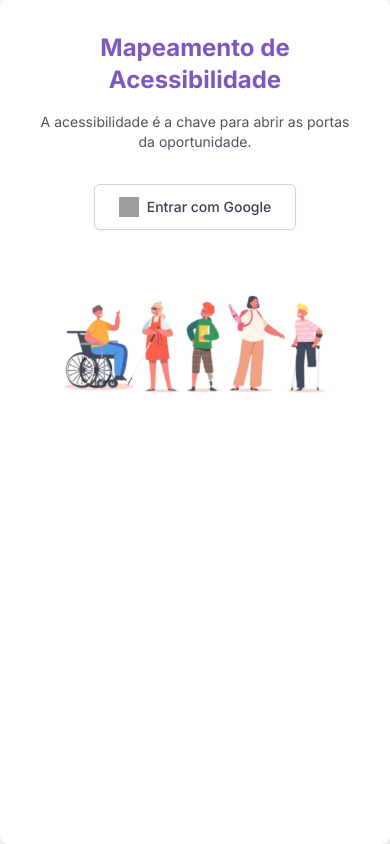
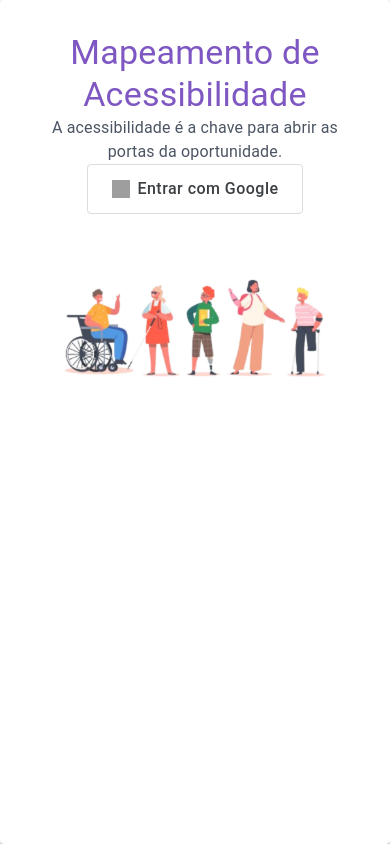
Before and after one commit to joselisboaa/TCC-Front, a Next.js app: page / in a window 390 px wide. Built offline with nearby package versions, Linux system fonts and the light colour scheme; grey boxes are pictures that could not be loaded.

Commit message:
feat: improving UX putting a loading when JWT is processed

```diff
--- a/src/app/page.tsx
+++ b/src/app/page.tsx
@@ -6,19 +6,32 @@ import Image from "next/image";
 import Cookies from "js-cookie";
 import fetchRequest from "../utils/fetchRequest";
 import useVerifyAuth from "@/utils/hooks/useVerifyAuth";
+import { Backdrop, CircularProgress, Button, Paper, Typography } from "@mui/material";
+
 
 const SearchHandler = ({ router }: { router: ReturnType<typeof useRouter> }) => {
   const searchParams = useSearchParams() as ReadonlyURLSearchParams;
   const search = searchParams.get("code");
+  const [loadingJWT, setLoadingJWT] = useState(false);
 
   useEffect(() => {
     if (search) {
+      setLoadingJWT(true);
       Cookies.set("jwt", search);
+    }
+  }, [search]);
+
+  useEffect(() => {
+    if (loadingJWT) {
       router.push("/home");
     }
-  }, [search, router]);
+  }, [loadingJWT, router]);
 
-  return null;
+  return (
+    <Backdrop open={loadingJWT} sx={{ color: "#fff", zIndex: (theme) => theme.zIndex.drawer + 1 }}>
+      <CircularProgress color="inherit" />
+    </Backdrop>
+  );
 };
 
 const LoginPage = () => {
@@ -65,42 +78,70 @@ const LoginPage = () => {
 
   return (
     <div className="flex min-h-screen w-full items-center justify-center bg-gray-100">
-      <div className="flex flex-col items-center bg-white p-8 rounded-lg shadow-lg text-center w-full max-w-4xl h-full min-h-screen md:min-h-0 md:h-auto">
-        <Suspense fallback={<div>Carregando...</div>}>
+      <Paper className="flex flex-col items-center p-8 rounded-lg shadow-lg text-center w-full max-w-4xl h-full min-h-screen md:min-h-0 md:h-auto">
+        <Suspense fallback={
+          <Backdrop open={isVerifying} sx={{ color: "#fff", zIndex: (theme) => theme.zIndex.drawer + 1 }}>
+            <CircularProgress color="inherit" />
+          </Backdrop>
+        }>
           <SearchHandler router={router} />
         </Suspense>
 
-        <h1 className="text-2xl sm:text-3xl lg:text-4xl font-bold text-main_theme mb-4">
+        <Typography variant="h4" component="h1" className="mb-4 text-main_theme">
           Mapeamento de Acessibilidade
-        </h1>
-        <p className="text-sm sm:text-base lg:text-lg text-gray-600 mb-8">
+        </Typography>
+        <Typography variant="body1" className="mb-8 text-gray-600">
           A acessibilidade é a chave para abrir as portas da oportunidade.
-        </p>
+        </Typography>
 
         {errorMessage && (
-          <p className="text-red-500 mb-4 text-sm sm:text-base">{errorMessage}</p>
+          <Typography color="error" className="mb-4">
+            {errorMessage}
+          </Typography>
         )}
-
-        <button
+        <Button
+          variant="outlined"
           onClick={handleGoogleLogin}
-          className={`flex items-center justify-center py-3 px-6 border border-gray-300 rounded-md shadow-sm text-sm sm:text-base lg:text-lg font-medium text-gray-700 bg-white hover:bg-gray-50 focus:outline-none transition duration-150 ${
-            loading ? "opacity-50 cursor-not-allowed" : ""
-          }`}
           disabled={loading}
-        >
+          sx={{
+            display: 'flex',
+            alignItems: 'center',
+            justifyContent: 'center',
+            padding: '10px 24px',
+            border: '1px solid #dadce0',
+            borderRadius: '4px',
+            boxShadow: 'none',
+            fontSize: '16px',
+            fontWeight: 500,
+            color: '#3c4043',
+            backgroundColor: '#ffffff',
+            textTransform: 'none',
+            '&:hover': {
+              backgroundColor: '#f8f9fa',
+              boxShadow: 'none',
+            },
+            '&:focus': {
+              outline: 'none',
+            },
+            transition: 'background-color 150ms ease',
+            opacity: loading ? 0.5 : 1,
+            cursor: loading ? 'not-allowed' : 'pointer',
+            minWidth: '120px',
+          }}
+          >
           {loading ? (
-            <span>Carregando...</span>
+            <CircularProgress size={18} color="inherit" />
           ) : (
             <>
               <img
                 src="https://developers.google.com/identity/images/g-logo.png"
                 alt="Google Logo"
-                className="w-5 h-5 sm:w-6 sm:h-6 mr-2"
+                style={{ width: '18px', height: '18px', marginRight: '8px' }} // Estilo do ícone
               />
               Entrar com Google
             </>
           )}
-        </button>
+        </Button>
         <Image
           width={800}
           height={600}
@@ -108,7 +149,7 @@ const LoginPage = () => {
           alt="People Illustration"
           className="mt-8 w-full max-w-lg h-auto object-contain"
         />
-      </div>
+      </Paper>
     </div>
   );
 };
```
